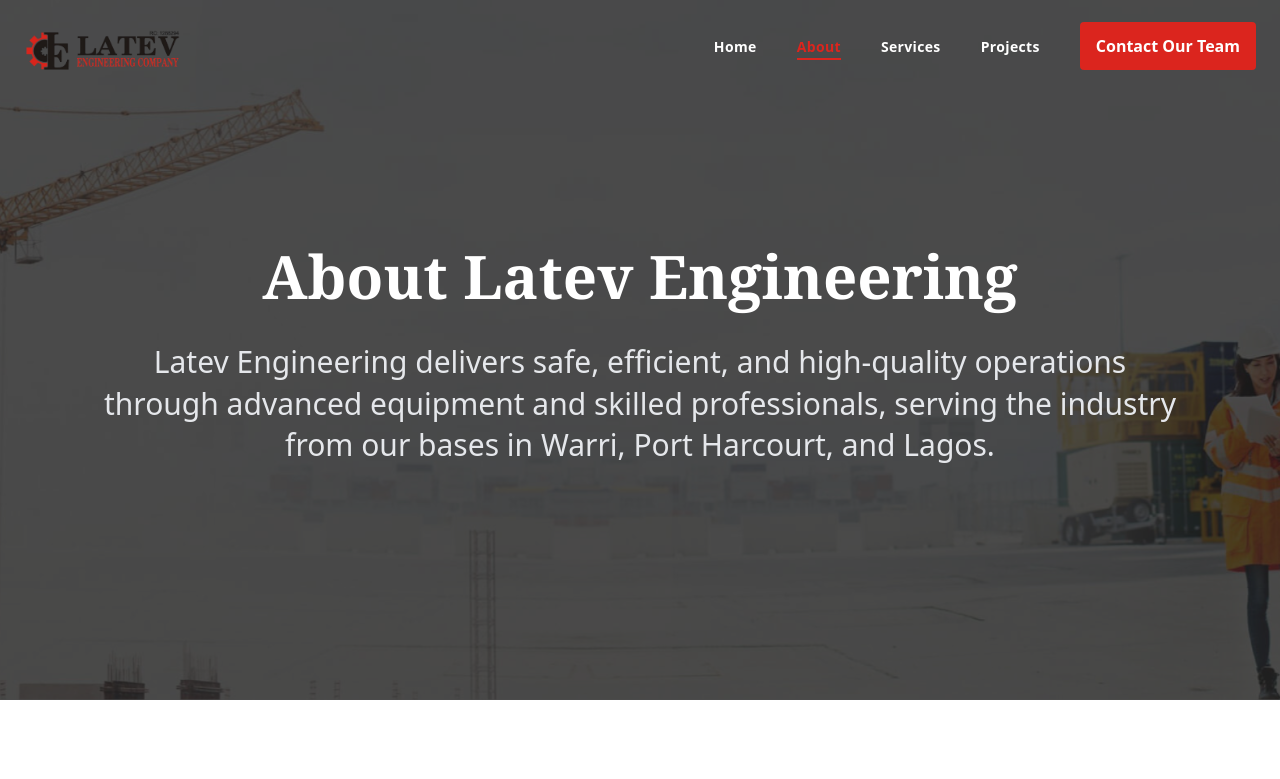
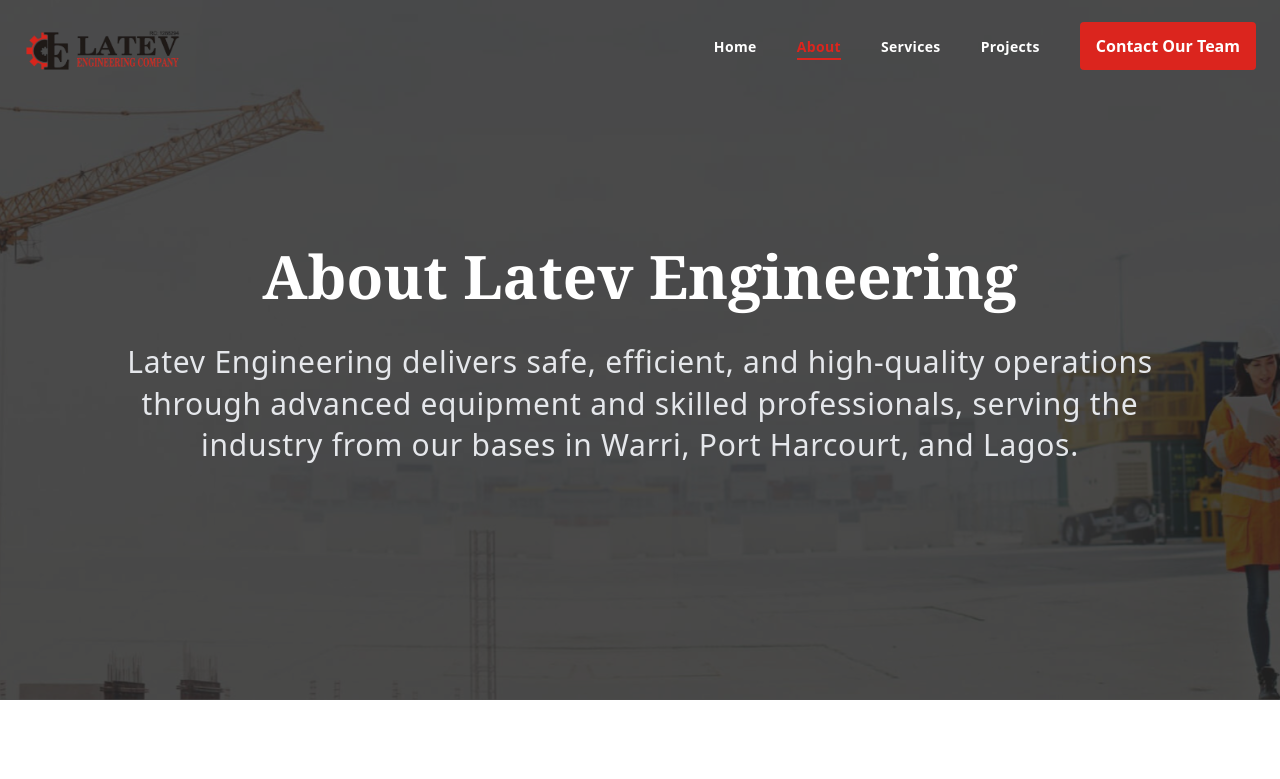
Before and after one commit to Franklyn101/LATEV-ENGINEERING-COMPANY, a Next.js app: page /about in a window 1280 px wide. Shown: the top 779 px of the page. Built offline with nearby package versions, Linux system fonts and the light colour scheme.

Commit message:
Update SectionHero.tsx

```diff
--- a/src/components/layouts/SectionHero.tsx
+++ b/src/components/layouts/SectionHero.tsx
@@ -57,7 +57,7 @@ export const SectionHero: React.FC<SectionHeroProps> = ({
             initial={{ opacity: 0, y: 20 }}
             animate={{ opacity: 1, y: 0 }}
             transition={{ delay: 1, duration: 0.8 }}
-            className="text-xl md:text-2xl lg:text-3xl font-light text-gray-200 md:leading-snug"
+            className="text-xl md:text-2xl lg:text-3xl font-light text-gray-200 md:leading-snug tracking-wide"
           >
             {subtitle}
           </motion.p>
```
